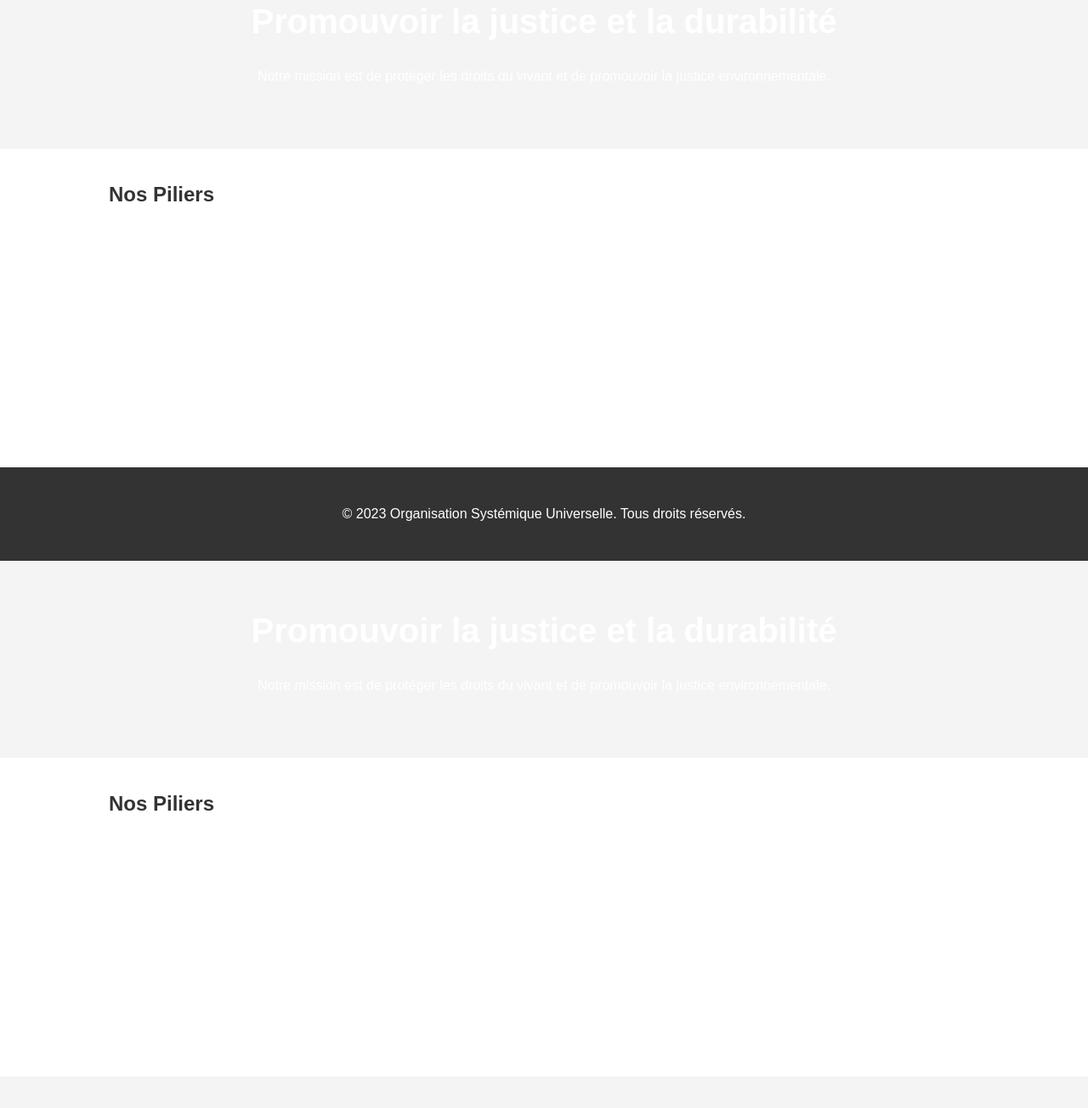
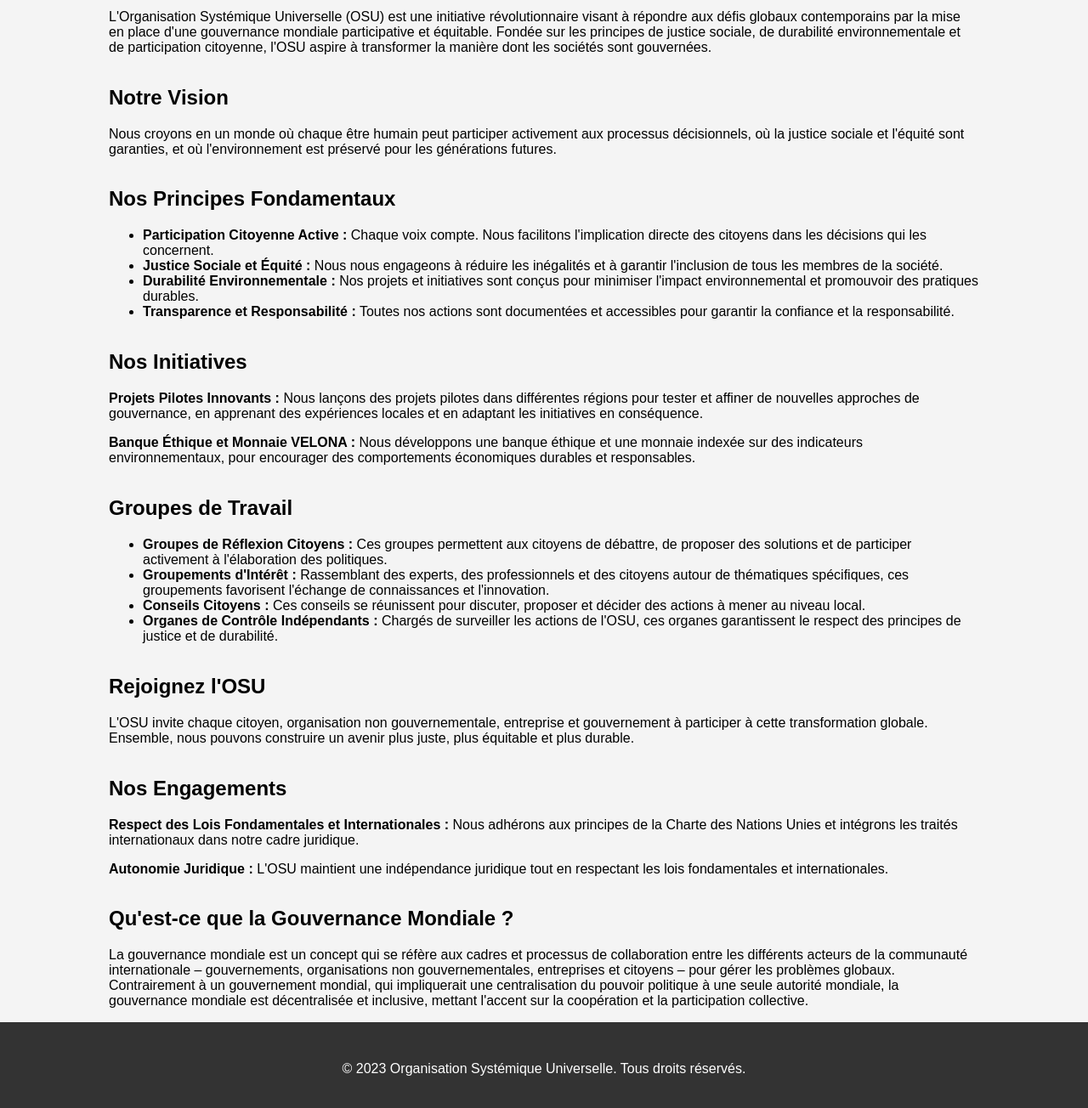
Before and after one commit to GUH-OSU/GUH-OSU, a plain HTML site: page index.html in a window 1280 px wide. Shown: the part 204-1508 px from the top of the page at 85% size. Before the commit the page ends 1471 px from the top, so only its background shows below. Drawn offline with Linux system fonts and the light colour scheme.

Commit message:
Ajout des fichiers HTML, CSS et JavaScript pour le site web

```diff
--- a/index.html
+++ b/index.html
@@ -9,7 +9,7 @@
 <body>
     <header>
         <div class="container">
-            <h1>Organisation Systémique Universelle</h1>
+            <h1>Organisation Systémique Universelle (OSU)</h1>
             <nav>
                 <ul>
                     <li><a href="#">Accueil</a></li>
@@ -24,23 +24,64 @@
         </div>
     </header>
     <main>
-        <section class="hero">
+        <section class="intro">
             <div class="container">
-                <h2>Promouvoir la justice et la durabilité</h2>
-                <p>Notre mission est de protéger les droits du vivant et de promouvoir la justice environnementale.</p>
+                <h2>Bienvenue sur le site de l'Organisation Systémique Universelle (OSU)</h2>
+                <p>L'Organisation Systémique Universelle (OSU) est une initiative révolutionnaire visant à répondre aux défis globaux contemporains par la mise en place d'une gouvernance mondiale participative et équitable. Fondée sur les principes de justice sociale, de durabilité environnementale et de participation citoyenne, l'OSU aspire à transformer la manière dont les sociétés sont gouvernées.</p>
             </div>
         </section>
-        <section class="features">
+        <section class="vision">
             <div class="container">
-                <h2>Nos Piliers</h2>
-                <div class="feature">
-                    <h3>Bureau VELONA</h3>
-                    <p>Chargé de promouvoir la justice et la durabilité à travers l'élaboration de résolutions et la révision des lois existantes.</p>
-                </div>
-                <div class="feature">
-                    <h3>Tribunal International du Vivant (T.I.V)</h3>
-                    <p>Un tribunal mondial visant à promouvoir la justice environnementale et la protection de la vie sous toutes ses formes.</p>
-                </div>
+                <h2>Notre Vision</h2>
+                <p>Nous croyons en un monde où chaque être humain peut participer activement aux processus décisionnels, où la justice sociale et l'équité sont garanties, et où l'environnement est préservé pour les générations futures.</p>
+            </div>
+        </section>
+        <section class="principles">
+            <div class="container">
+                <h2>Nos Principes Fondamentaux</h2>
+                <ul>
+                    <li><strong>Participation Citoyenne Active :</strong> Chaque voix compte. Nous facilitons l'implication directe des citoyens dans les décisions qui les concernent.</li>
+                    <li><strong>Justice Sociale et Équité :</strong> Nous nous engageons à réduire les inégalités et à garantir l'inclusion de tous les membres de la société.</li>
+                    <li><strong>Durabilité Environnementale :</strong> Nos projets et initiatives sont conçus pour minimiser l'impact environnemental et promouvoir des pratiques durables.</li>
+                    <li><strong>Transparence et Responsabilité :</strong> Toutes nos actions sont documentées et accessibles pour garantir la confiance et la responsabilité.</li>
+                </ul>
+            </div>
+        </section>
+        <section class="initiatives">
+            <div class="container">
+                <h2>Nos Initiatives</h2>
+                <p><strong>Projets Pilotes Innovants :</strong> Nous lançons des projets pilotes dans différentes régions pour tester et affiner de nouvelles approches de gouvernance, en apprenant des expériences locales et en adaptant les initiatives en conséquence.</p>
+                <p><strong>Banque Éthique et Monnaie VELONA :</strong> Nous développons une banque éthique et une monnaie indexée sur des indicateurs environnementaux, pour encourager des comportements économiques durables et responsables.</p>
+            </div>
+        </section>
+        <section class="work-groups">
+            <div class="container">
+                <h2>Groupes de Travail</h2>
+                <ul>
+                    <li><strong>Groupes de Réflexion Citoyens :</strong> Ces groupes permettent aux citoyens de débattre, de proposer des solutions et de participer activement à l'élaboration des politiques.</li>
+                    <li><strong>Groupements d'Intérêt :</strong> Rassemblant des experts, des professionnels et des citoyens autour de thématiques spécifiques, ces groupements favorisent l'échange de connaissances et l'innovation.</li>
+                    <li><strong>Conseils Citoyens :</strong> Ces conseils se réunissent pour discuter, proposer et décider des actions à mener au niveau local.</li>
+                    <li><strong>Organes de Contrôle Indépendants :</strong> Chargés de surveiller les actions de l'OSU, ces organes garantissent le respect des principes de justice et de durabilité.</li>
+                </ul>
+            </div>
+        </section>
+        <section class="join-us">
+            <div class="container">
+                <h2>Rejoignez l'OSU</h2>
+                <p>L'OSU invite chaque citoyen, organisation non gouvernementale, entreprise et gouvernement à participer à cette transformation globale. Ensemble, nous pouvons construire un avenir plus juste, plus équitable et plus durable.</p>
+            </div>
+        </section>
+        <section class="commitments">
+            <div class="container">
+                <h2>Nos Engagements</h2>
+                <p><strong>Respect des Lois Fondamentales et Internationales :</strong> Nous adhérons aux principes de la Charte des Nations Unies et intégrons les traités internationaux dans notre cadre juridique.</p>
+                <p><strong>Autonomie Juridique :</strong> L'OSU maintient une indépendance juridique tout en respectant les lois fondamentales et internationales.</p>
+            </div>
+        </section>
+        <section class="global-governance">
+            <div class="container">
+                <h2>Qu'est-ce que la Gouvernance Mondiale ?</h2>
+                <p>La gouvernance mondiale est un concept qui se réfère aux cadres et processus de collaboration entre les différents acteurs de la communauté internationale – gouvernements, organisations non gouvernementales, entreprises et citoyens – pour gérer les problèmes globaux. Contrairement à un gouvernement mondial, qui impliquerait une centralisation du pouvoir politique à une seule autorité mondiale, la gouvernance mondiale est décentralisée et inclusive, mettant l'accent sur la coopération et la participation collective.</p>
             </div>
         </section>
     </main>
@@ -52,22 +93,3 @@
     <script src="script.js"></script>
 </body>
 </html>
-<section class="hero">
-    <div class="container">
-        <h2>Promouvoir la justice et la durabilité</h2>
-        <p>Notre mission est de protéger les droits du vivant et de promouvoir la justice environnementale.</p>
-    </div>
-</section>
-<section class="features">
-    <div class="container">
-        <h2>Nos Piliers</h2>
-        <div class="feature">
-            <h3>Bureau VELONA</h3>
-            <p>Chargé de promouvoir la justice et la durabilité à travers l'élaboration de résolutions et la révision des lois existantes.</p>
-        </div>
-        <div class="feature">
-            <h3>Tribunal International du Vivant (T.I.V)</h3>
-            <p>Un tribunal mondial visant à promouvoir la justice environnementale et la protection de la vie sous toutes ses formes.</p>
-        </div>
-    </div>
-</section>
```
